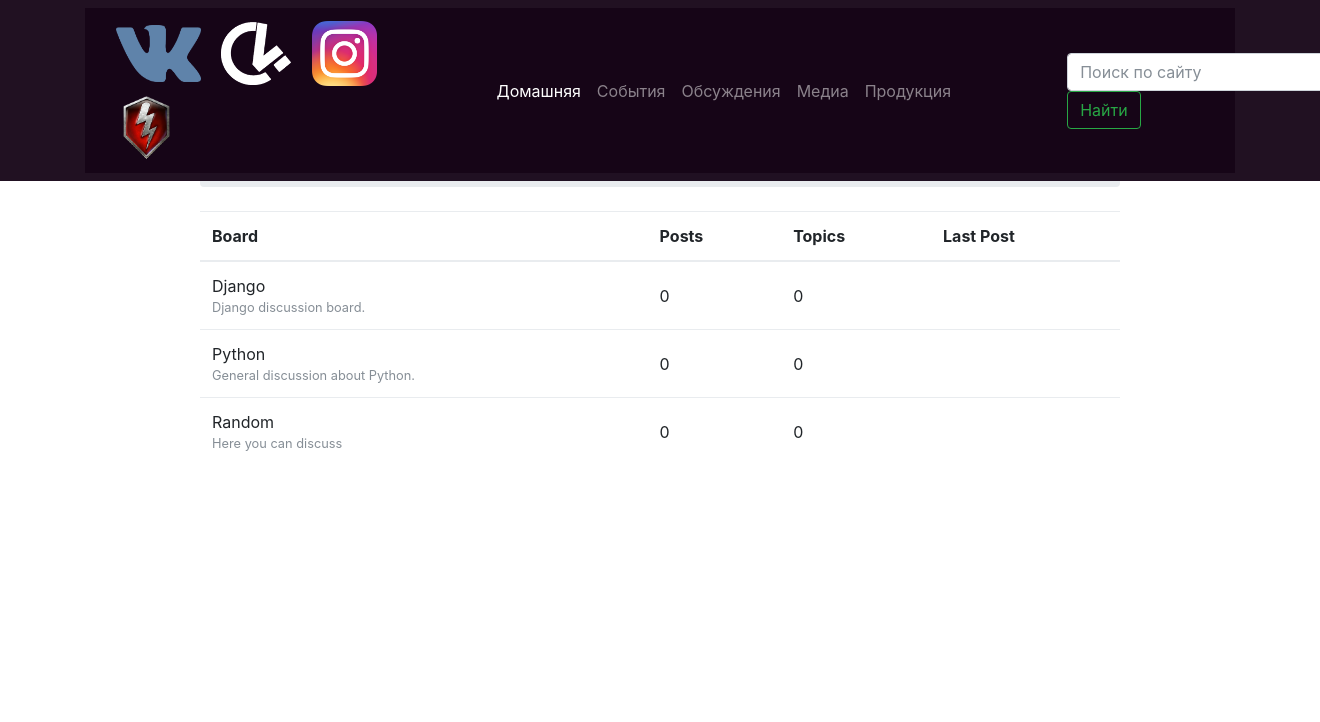
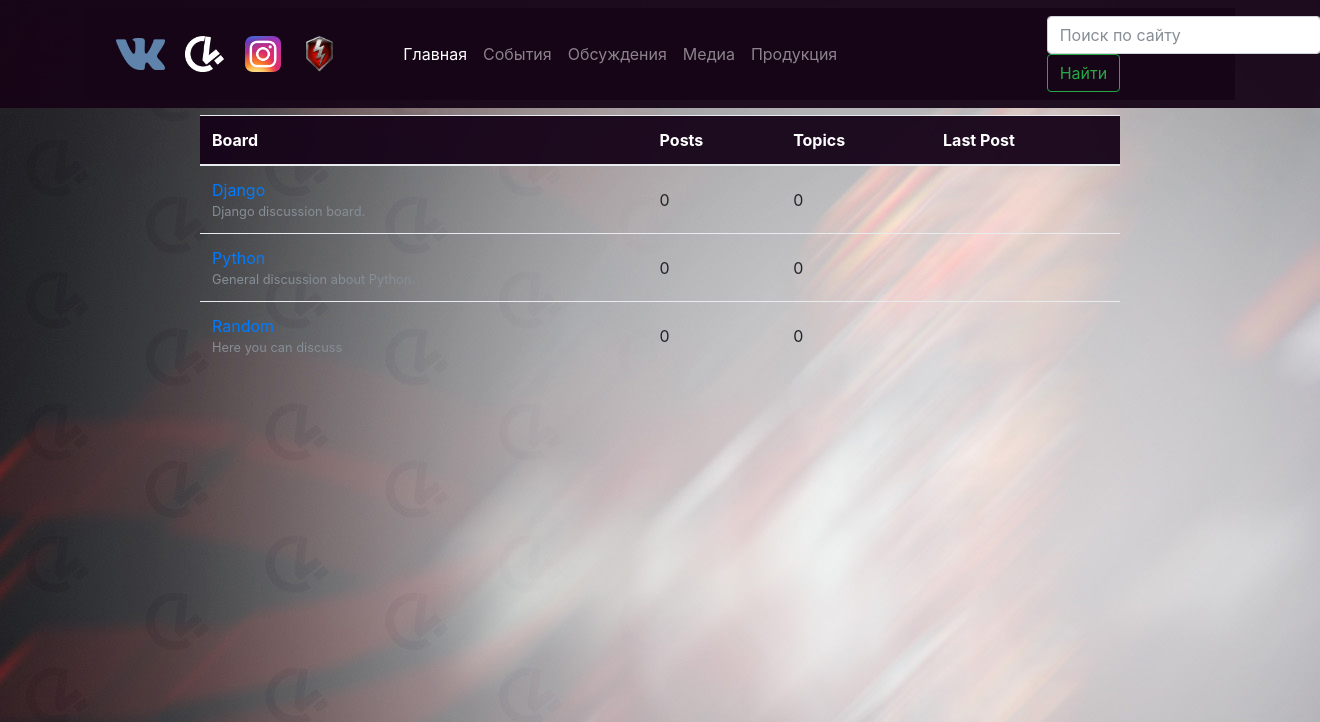
Before and after one commit to TheCMEX/C4Project, a Django app: page /discuss/ in a window 1320 px wide; the page is wider, and only the part inside the window is pictured. Shown: the top 722 px of that part. Run offline with Django 3.2, Linux system fonts and the light colour scheme; data comes from the database, SQL or seed files in the repository; some libraries are stand-ins or nearby versions.

Commit message:
A lot of new things

```diff
--- a/boards/static/css/styleshit.css
+++ b/boards/static/css/styleshit.css
@@ -19,7 +19,7 @@
 }
 
 body {
-
+    background-image: url("../img/С4_background_07.jpg");
 }
 
 #blitzlogo {
@@ -32,7 +32,17 @@ body {
 
 .col-xl-10.table7{
     margin-top: 10%;
+
 }
-#topics{
+
+.breadcrumb{
     margin-top: 10%;
 }
+.phone{
+    background-color: rgba(22, 3, 25, .95);
+    color: white;
+}
+
+.text-muted{
+    color: black;
+}
--- a/boards/templates/base.html
+++ b/boards/templates/base.html
@@ -23,19 +23,19 @@
 
               <div class="col-xl-11">
                   <nav class="navbar navbar-expand-lg navbar-dark" role="navigation" style="background-color: rgba(22, 5, 23)">
-                          <div class="col-xl-4">
+                          <div class="col-xl-3">
                                <a href="https://vk.com/c4_wotblitz" class="navbar-brand">
-                                  <img src="../static/img/vk_logo.png" width="85" height="57" id="vk_logo">
+                                  <img src="../static/img/vk_logo.png" width="49" height="32" id="vk_logo">
                               </a>
-                              <a href="#" class="navbar-brand">
-                                  <img src="../static/img/c4_white.png" width="70" alt="logo" id="c4_white">
+                              <a href="/" class="navbar-brand">
+                                  <img src="../static/img/c4_white.png" width="39" alt="logo" id="c4_white">
                               </a>
 
                               <a href="https://www.instagram.com/c4wotblitz/" class="navbar-brand">
-                                  <img src="../static/img/Instagram_icon.png" width="65" id="instagram_logo">
+                                  <img src="../static/img/Instagram_icon.png" width="36" id="instagram_logo">
                               </a>
                               <a href="https://wotblitz.ru" class="navbar-brand" id="blitzlogo">
-                                  <img src="../static/img/blitz_logo.png" width="47" id="wotblitz_logo">
+                                  <img src="../static/img/blitz_logo.png" width="27" id="wotblitz_logo">
                               </a>
 
                           </div>
@@ -46,13 +46,13 @@
                                <div class="collapse navbar-collapse" id="navbarNav">
                                    <ul class="navbar-nav">
                                       <li class="nav-item active">
-                                          <a class="nav-link" href="#">Домашняя <span class="sr-only">(current)</span></a>
+                                          <a class="nav-link" href="/">Главная <span class="sr-only">(current)</span></a>
                                       </li>
                                        <li class="nav-item">
                                           <a class="nav-link" href="#">События</a>
                                       </li>
                                       <li class="nav-item">
-                                          <a class="nav-link" href="#">Обсуждения</a>
+                                          <a class="nav-link" href="/discuss">Обсуждения</a>
                                       </li>
                                        <li class="nav-item">
                                           <a class="nav-link" href="#">Медиа</a>
@@ -64,7 +64,7 @@
                                    </ul>
                                </div>
                           </div>
-                          <div class="col-xl-1">
+                          <div class="col-xl-2">
                           </div>
                           <form class="form-inline my-2 my-lg-0">
                               <input class="form-control mr-sm-2" type="search" placeholder="Поиск по сайту" aria-label="Search">
--- /dev/null
+++ b/boards/templates/base_discuss.html
@@ -0,0 +1,21 @@
+<!DOCTYPE html>
+<html lang="en">
+<head>
+    {% extends 'base.html' %}
+    <meta charset="UTF-8">
+    <title>{% block title %}Django Boards{% endblock %}</title>
+    <link rel="stylesheet" href="../static/css/styleshit.css">
+</head>
+<body>
+{% block body %}
+    <div class="container">
+      <ol class="breadcrumb my-4">
+        {% block breadcrumb %}
+        {% endblock %}
+      </ol>
+      {% block content %}
+      {% endblock %}
+    </div>
+{% endblock %}
+</body>
+</html>
--- a/boards/templates/discuss.html
+++ b/boards/templates/discuss.html
@@ -2,7 +2,7 @@
 <html lang="en">
 <head>
 
-    {% extends 'base.html' %}
+    {% extends 'base_discuss.html' %}
 
     {% block title %}
     C4 Обсуждение
@@ -18,11 +18,13 @@
         </div>
 
         <div class="col-xl-10 table7">
-            <ol class="breadcrumb my-4">
-            <li class="breadcrumb-item active">Boards</li>
-          </ol>
-          <table class="table">
-            <thead class="thead-inverse">
+            {% block breadcrumb %}
+
+          {% endblock %}
+
+            {% block content %}
+          <table class="table table-inverse">
+            <thead class="thead phone">
               <tr>
                 <th>Board</th>
                 <th>Posts</th>
@@ -34,7 +36,7 @@
               {% for board in boards %}
                 <tr>
                   <td>
-                    {{ board.name }}
+                      <a href="{% url 'board_topics' board.pk %}">{{ board.name }}</a>
                     <small class="text-muted d-block">{{ board.description }}</small>
                   </td>
                   <td class="align-middle">0</td>
@@ -44,6 +46,7 @@
               {% endfor %}
             </tbody>
           </table>
+            {% endblock %}
         </div>
 
         <div class="col-xl">
--- a/boards/urls.py
+++ b/boards/urls.py
@@ -6,4 +6,5 @@ urlpatterns = [
     url(r'^$', homepage),
     url(r'^discuss/$', discuss),
     url(r'^discuss/boards/(?P<pk>\d+)/$', views.board_topics, name='board_topics'),
+    url(r'^boards/(?P<pk>\d+)/new/$', views.new_topic, name='new_topic'),
 ]
--- a/boards/views.py
+++ b/boards/views.py
@@ -1,8 +1,9 @@
 # -*- coding: utf-8 -*-
 
 from __future__ import unicode_literals
-from django.http import HttpResponse
-from django.shortcuts import render
+from django.http import HttpResponse, Http404
+from django.shortcuts import render, get_object_or_404
+
 from boards.models import Board
 
 
@@ -15,5 +16,9 @@ def discuss(request):
     return render(request, 'discuss.html', {'boards': boards})
 
 def board_topics(request, pk):
-    board = Board.objects.get(pk=pk)
+    board = get_object_or_404(Board, pk=pk)
     return render(request, 'topics.html', {'board': board})
+
+def new_topic(request, pk):
+    board = get_object_or_404(Board, pk=pk)
+    return render(request, 'new_topic.html', {'board': board})
```
Also changed, not shown: boards/templates/topics.html (+10 -9 lines), boards/tests.py (+0 -14 lines), boards/static/img/С4_background_07.jpg (added).
